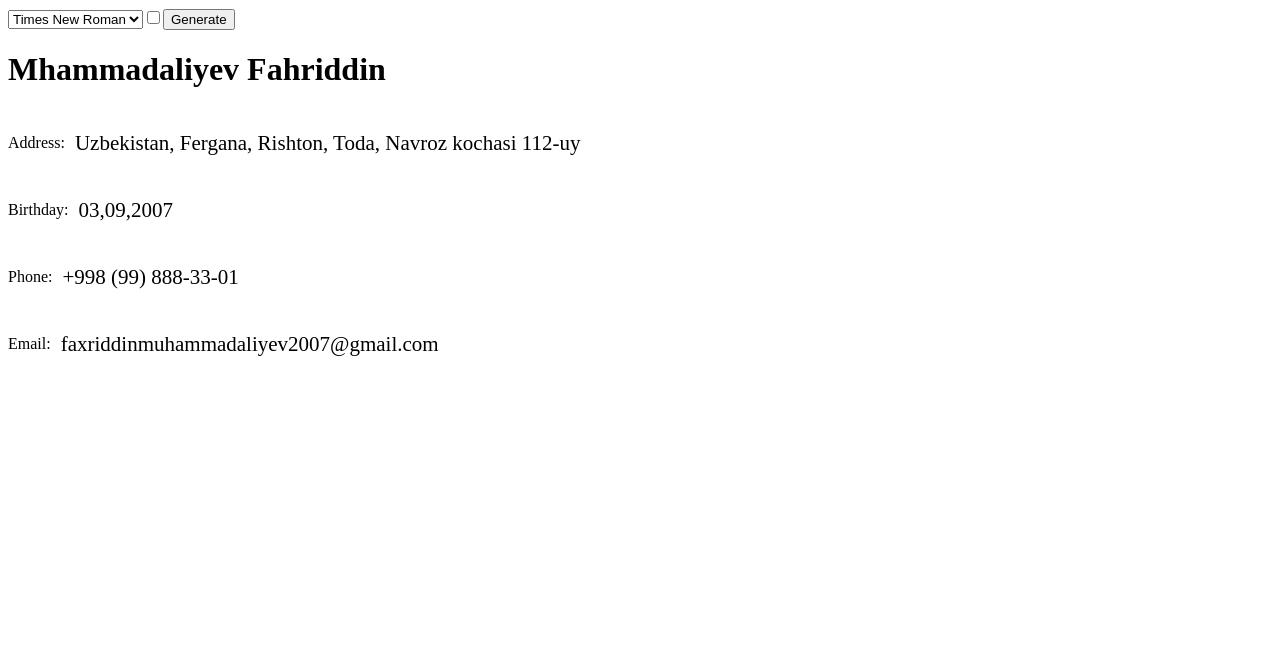
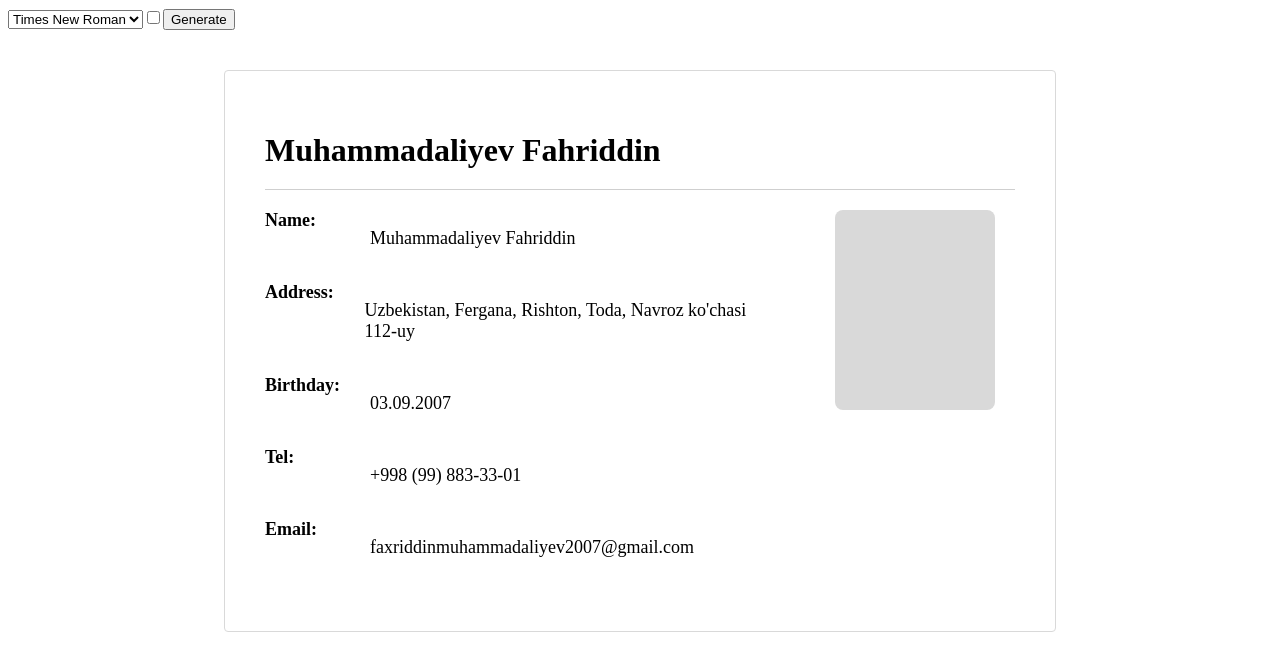
Before and after one commit to fmuhammadaliyev/html-to-pdf-frontend-fn44, a React (Vite) app: page / in a window 1280 px wide. Shown: the top 670 px of the page. Built offline with nearby package versions, Linux system fonts and the light colour scheme.

Commit message:
input qoshildi

```diff
--- a/src/components/Content.jsx
+++ b/src/components/Content.jsx
@@ -1,76 +1,73 @@
 import { useState } from "react";
+import styles from "../components/header/header.module.css";
 
-export default function Content({ styles, editMode }) {
-  // Bitta obyekt ichida turli nomdagi qiymatlar
-  const [personData, setPersonData] = useState({
-    full: "Mhammadaliyev Fahriddin",
-    home: "Uzbekistan, Fergana, Rishton, Toda, Navroz kochasi 112-uy",
-    born: "03,09,2007",
-    phoneNum: "+998 (99) 888-33-01",
+export default function Content({ editMode }) {
+  const [info, setInfo] = useState({
+    full: "Muhammadaliyev Fahriddin",
+    home: "Uzbekistan, Fergana, Rishton, Toda, Navroz ko'chasi 112-uy",
+    born: "03.09.2007",
+    phoneNum: "+998 (99) 883-33-01",
     mailAcc: "faxriddinmuhammadaliyev2007@gmail.com",
   });
 
-  // Har bir input o‘zgarganda ishlaydigan funksiya
   const changeField = (key, value) => {
-    setPersonData((old) => ({ ...old, [key]: value }));
+    setInfo((prev) => ({ ...prev, [key]: value }));
   };
 
-  // Faqat matn chiqaruvchi komponent
-  const ShowRow = ({ label, field }) => (
-    <div
-      style={{
-        display: "flex",
-        alignItems: "center",
-        gap: "10px",
-        fontFamily: styles.defaultFont,
-      }}
-    >
-      {label}:{" "}
-      <p style={{ fontSize: "21px", whiteSpace: "pre-line" }}>
-        {personData[field]}
-      </p>
+  const Row = ({ title, field }) => (
+    <div className={styles.row}>
+      <b>{title}:</b>
+      <p>{info[field]}</p>
     </div>
   );
 
-  // Faqat input chiqaruvchi komponent
-  const EditRow = ({ field }) => (
+  const InputRow = ({ field }) => (
     <input
       type="text"
-      value={personData[field]}
+      className={styles.input}
+      value={info[field]}
       onChange={(e) => changeField(field, e.target.value)}
-      style={{ display: "block", marginBottom: "10px", width: "300px" }}
     />
   );
 
   return (
+    <div className={styles.card}>
+      <h1 className={styles.title}>{info.full}</h1>
+      <hr className={styles.line} />
+
+      <div className={styles.grid}>
         <div>
-      {/* Name */}
           {editMode ? (
-        <EditRow field="full" />
+            <InputRow field="full" />
           ) : (
-        <h1 style={{ fontFamily: styles.defaultFont }}>{personData.full}</h1>
-      )}
-
-      {editMode ? (
-        <EditRow field="home" />
-      ) : (
-        <ShowRow label="Address" field="home" />
+            <Row title="Name" field="full" />
           )}
           {editMode ? (
-        <EditRow field="born" />
+            <InputRow field="home" />
           ) : (
-        <ShowRow label="Birthday" field="born" />
+            <Row title="Address" field="home" />
           )}
           {editMode ? (
-        <EditRow field="phoneNum" />
+            <InputRow field="born" />
           ) : (
-        <ShowRow label="Phone" field="phoneNum" />
+            <Row title="Birthday" field="born" />
           )}
           {editMode ? (
-        <EditRow field="mailAcc" />
+            <InputRow field="phoneNum" />
           ) : (
-        <ShowRow label="Email" field="mailAcc" />
+            <Row title="Tel" field="phoneNum" />
           )}
+          {editMode ? (
+            <InputRow field="mailAcc" />
+          ) : (
+            <Row title="Email" field="mailAcc" />
+          )}
+        </div>
+
+        <div className={styles.avatarBox}>
+          <div className={styles.avatar}></div>
+        </div>
+      </div>
     </div>
   );
 }
--- a/src/components/header/header.module.css
+++ b/src/components/header/header.module.css
@@ -0,0 +1,57 @@
+.card {
+  width: 750px;
+  margin: 40px auto;
+  padding: 40px;
+  border: 1px solid #d9d9d9;
+  background: white;
+  border-radius: 4px;
+}
+
+.title {
+  font-size: 32px;
+  font-weight: bold;
+  margin-bottom: 10px;
+}
+
+.line {
+  margin: 20px 0;
+  border: none;
+  border-bottom: 1px solid #cfcfcf;
+}
+
+.grid {
+  display: grid;
+  grid-template-columns: 1fr 200px;
+  gap: 40px;
+}
+
+.row {
+  display: flex;
+  gap: 15px;
+  font-size: 18px;
+  margin-bottom: 15px;
+}
+
+.row b {
+  width: 90px;
+}
+
+.input {
+  width: 300px;
+  padding: 8px 10px;
+  font-size: 16px;
+  margin-bottom: 15px;
+}
+
+.avatarBox {
+  display: flex;
+  justify-content: center;
+  align-items: flex-start;
+}
+
+.avatar {
+  width: 160px;
+  height: 200px;
+  background: #d9d9d9;
+  border-radius: 8px;
+}
```
Lines whose indentation alone changed are shown as unchanged.
